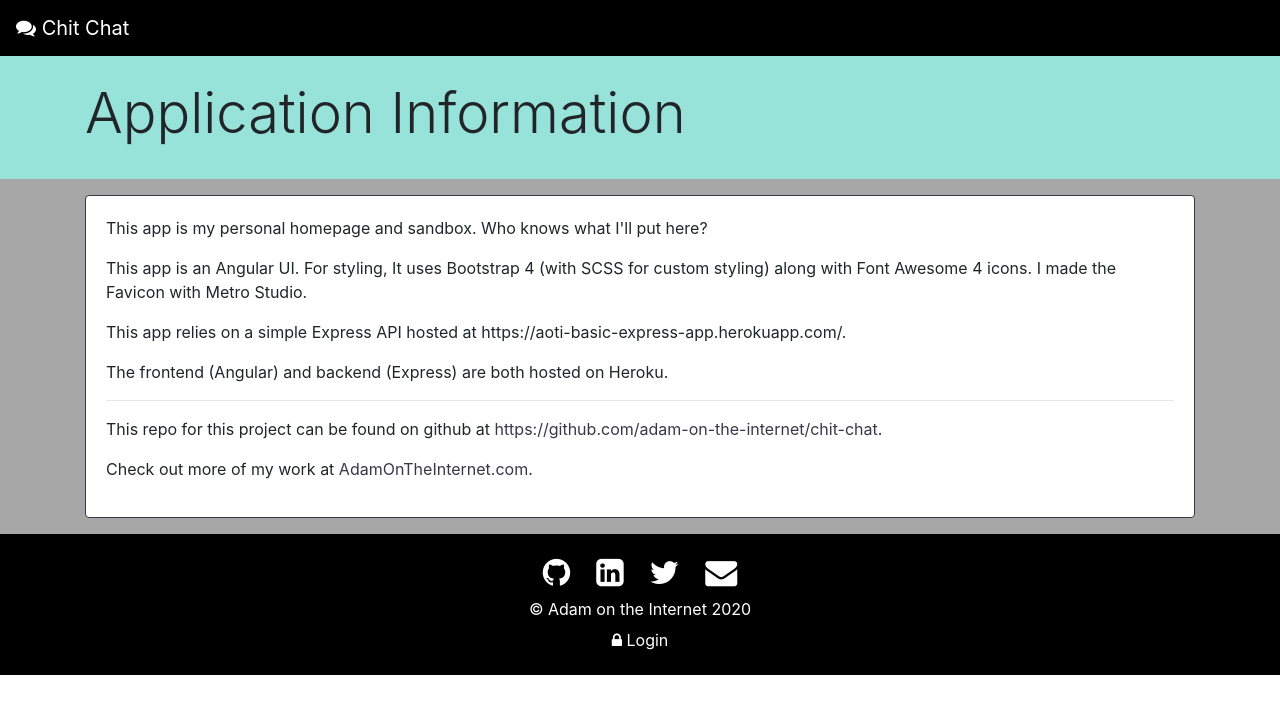
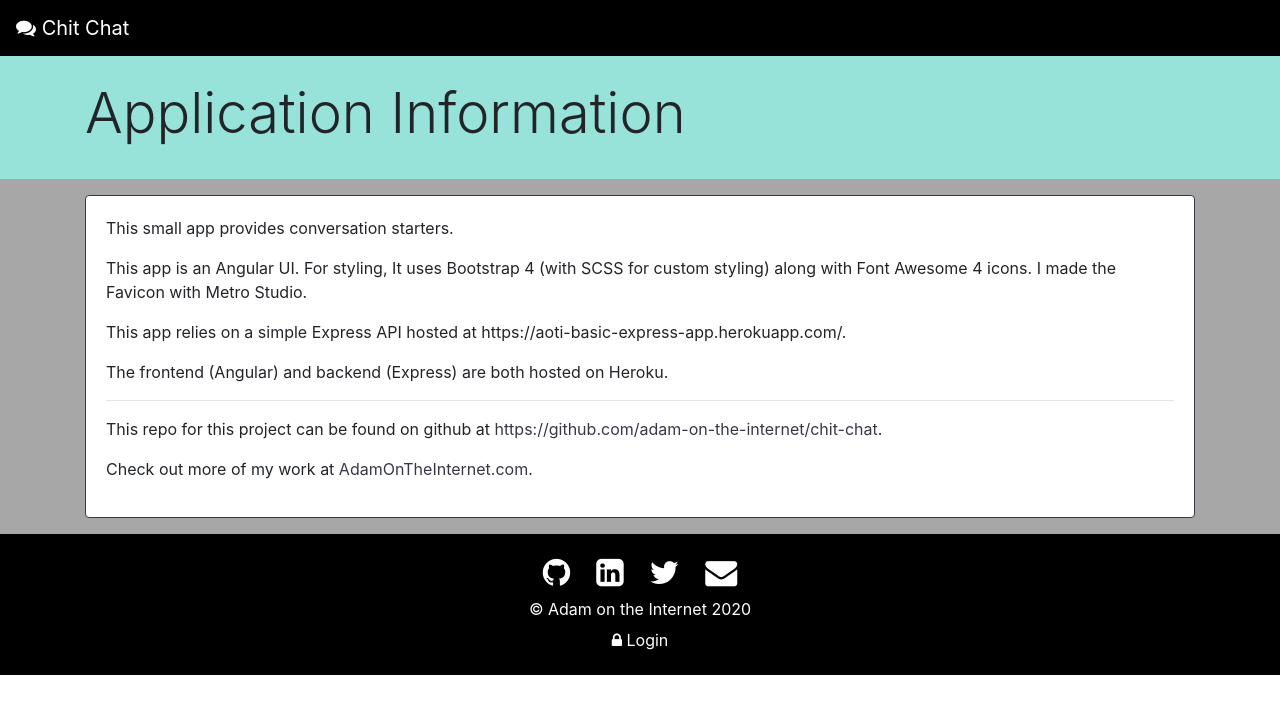
Before and after one commit to adam-on-the-internet/chit-chat, an Angular app: page /info in a window 1280 px wide. Shown: the top 714 px of the page. Built offline with nearby package versions, Linux system fonts and the light colour scheme; no server answers.

Commit message:
update app info

```diff
--- a/src/app/components/info/info.component.html
+++ b/src/app/components/info/info.component.html
@@ -4,8 +4,7 @@
     <div class="col-md-12 my-3">
       <app-card [autoHeight]="false">
         <p>
-          This app is my personal homepage and sandbox. Who knows what I'll put
-          here?
+          This small app provides conversation starters.
         </p>
         <p>
           This app is an Angular UI. For styling, It uses Bootstrap 4 (with SCSS
```
